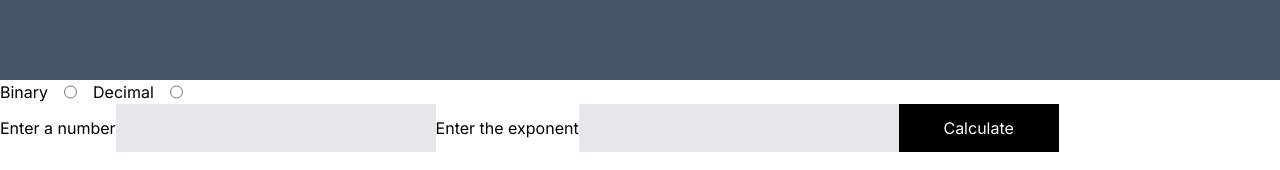
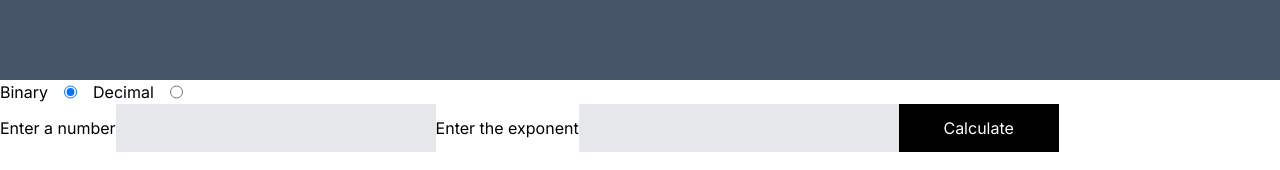
Before and after one commit to nzwh/binary-64-fpc, a Next.js app: page / in a window 1280 px wide. Shown: the top 170 px of the page. Built offline with nearby package versions, Linux system fonts and the light colour scheme.

Commit message:
Clear text when switching conversion

```diff
--- a/src/app/page.tsx
+++ b/src/app/page.tsx
@@ -1,6 +1,22 @@
+"use client"
+
+import React, { useState } from "react";
 import Image from "next/image";
 
 export default function Home() {
+  const [inputValue, setInputValue] = useState("");
+  const [exponentValue, setExponentValue] = useState("");
+
+  const handleRadioChange = () => {
+    setInputValue(""); // Clear input field
+    setExponentValue(""); // Clear exponent field
+  };
+
+  const handleExponentChange = (e: React.ChangeEvent<HTMLInputElement | HTMLTextAreaElement | HTMLSelectElement>) => {
+    const newValue = e.target.value.slice(0, 5); // Limits the input to 5 characters
+    setExponentValue(newValue);
+  };
+
   return (
     <main className="h-screen w-screen bg-slate-600 flex items-center justify-center">
       <section id="container" className=" w-[80rem] h-[40rem] bg-white text-black">
@@ -8,18 +24,18 @@ export default function Home() {
         {/* radio button for binary and decimal */}
         <div className="flex space-x-4 text-black">
           <label htmlFor="binary">Binary</label>
-          <input type="radio" name="binary" id="binary" />
+          <input type="radio" name="conversion" id="binary" onChange={handleRadioChange} defaultChecked />
           <label htmlFor="decimal">Decimal</label>
-          <input type="radio" name="decimal" id="decimal" />
+          <input type="radio" name="conversion" id="decimal" onChange={handleRadioChange} />
         </div>
 
           {/* input field */}
           <label htmlFor="input">Enter a number</label>
-        <input type="number" id="input" step="any" className="w-[20rem] h-[3rem] bg-gray-200 text-black" />
+        <input type="number" id="input" step="any" className="w-[20rem] h-[3rem] bg-gray-200 text-black" value={inputValue} onChange={(e) => setInputValue(e.target.value)} />
 
         {/* exponent */}
         <label htmlFor="exponent">Enter the exponent</label>
-        <input type="number" id="exponent" step="any" className="w-[20rem] h-[3rem] bg-gray-200 text-black" />
+        <input type="number" id="exponent" step="any" className="w-[20rem] h-[3rem] bg-gray-200 text-black" value={exponentValue} onChange={handleExponentChange} />
 
         {/* button */}
         <button className="w-[10rem] h-[3rem] bg-black text-white">Calculate</button>
```
